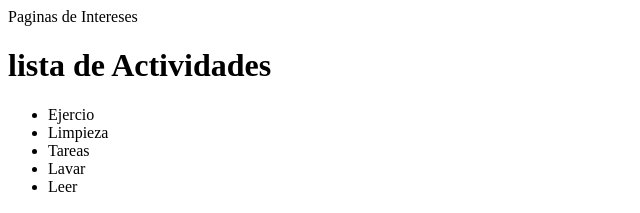
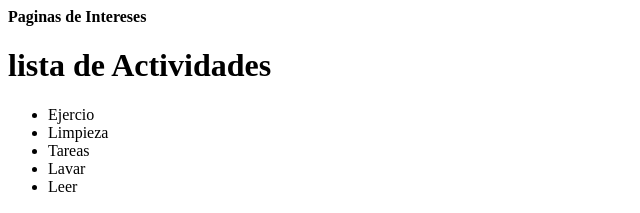
Before and after one commit to jackjaegar37-sudo/Pagina-de-Intereses, a plain HTML site: page index.html in a window 1280 px wide. Shown: the top 213 px of the page, 0-640 px from the left. Drawn offline with Linux system fonts and the light colour scheme.

Commit message:
Update index.html

```diff
--- a/index.html
+++ b/index.html
@@ -1,7 +1,7 @@
 <Doctype html>
   <html>
     <head>
-      <tittle>Paginas de Intereses</tittle>
+      <tittle><strong>Paginas de Intereses</strong></tittle>
       <!--es una lista de actividades-->
     <h1>lista de Actividades</h1>
       <ul>
```
